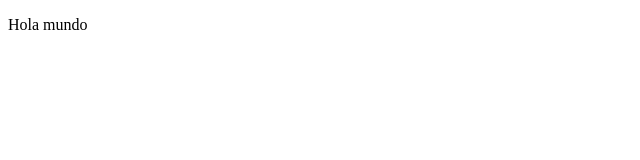
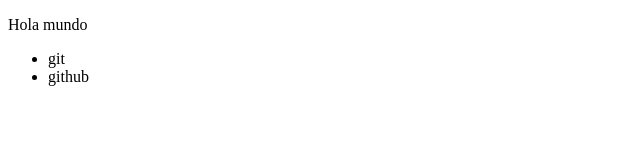
Before and after one commit to emmc316/Repositorio, a plain HTML site: page index.html in a window 1280 px wide. Shown: the full height of the page, 0-640 px from the left. Drawn offline with Linux system fonts and the light colour scheme.

Commit message:
agregue una lista

```diff
--- a/index.html
+++ b/index.html
@@ -8,5 +8,9 @@
 </head>
 <body>
     <p>Hola mundo</p>
+    <ul>
+        <li>git</li>
+        <li>github</li>
+    </ul>
 </body>
 </html>
```
